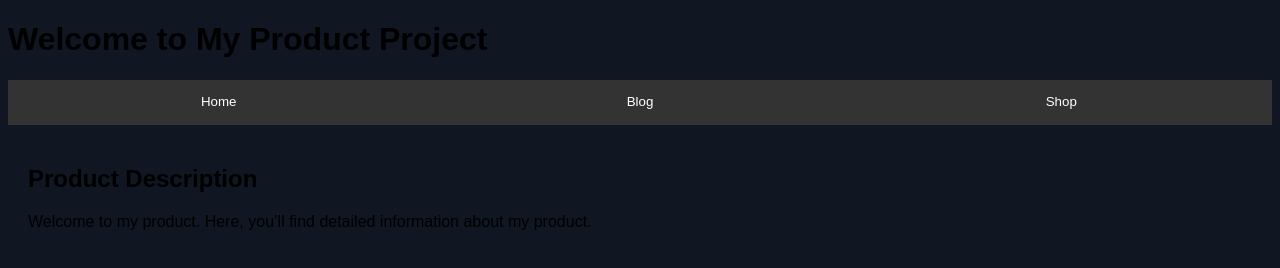
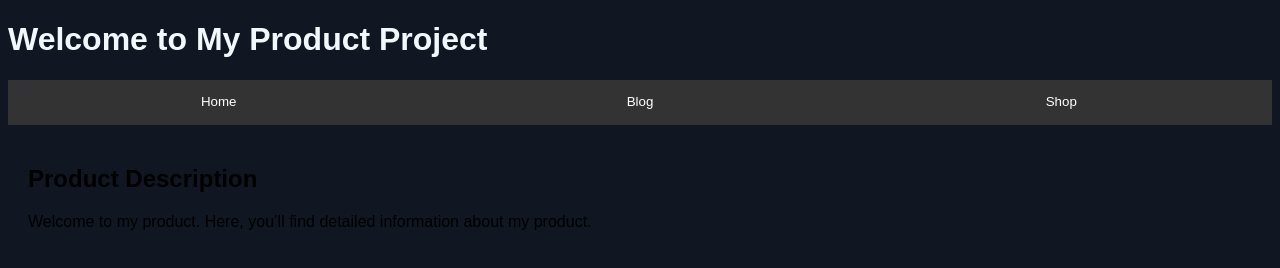
Before and after one commit to Aerydis/ClaDio, a plain HTML site: page index.html in a window 1280 px wide. Drawn offline with Linux system fonts and the light colour scheme.

Commit message:
Update index.html

```diff
--- a/index.html
+++ b/index.html
@@ -8,6 +8,10 @@
         body {
             background-color: #101622;
             font-family: Arial, sans-serif;
+        }
+
+        h1 {
+            color: #F0F9FB
         }
 
         /* Style the tab links */
```
